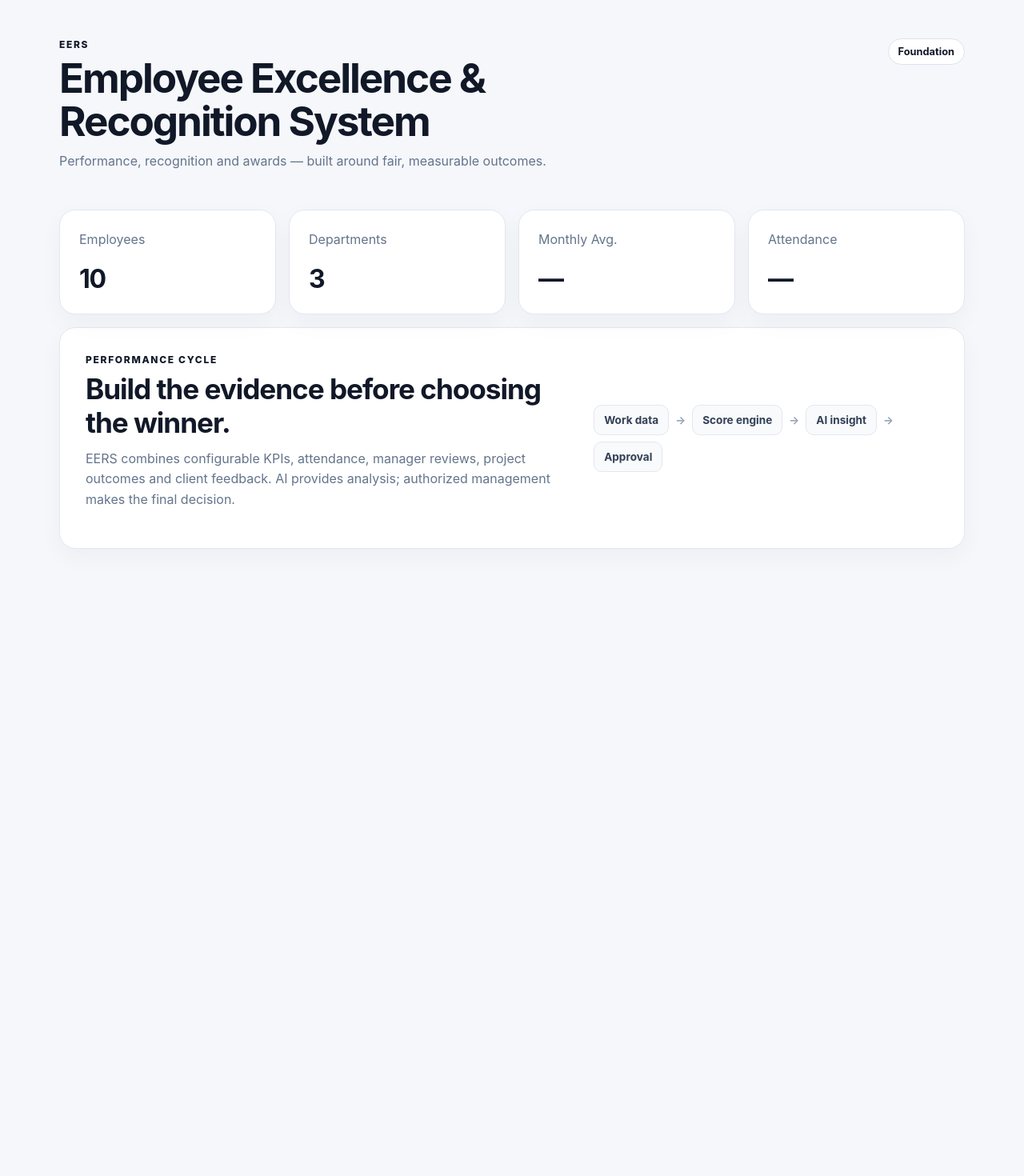
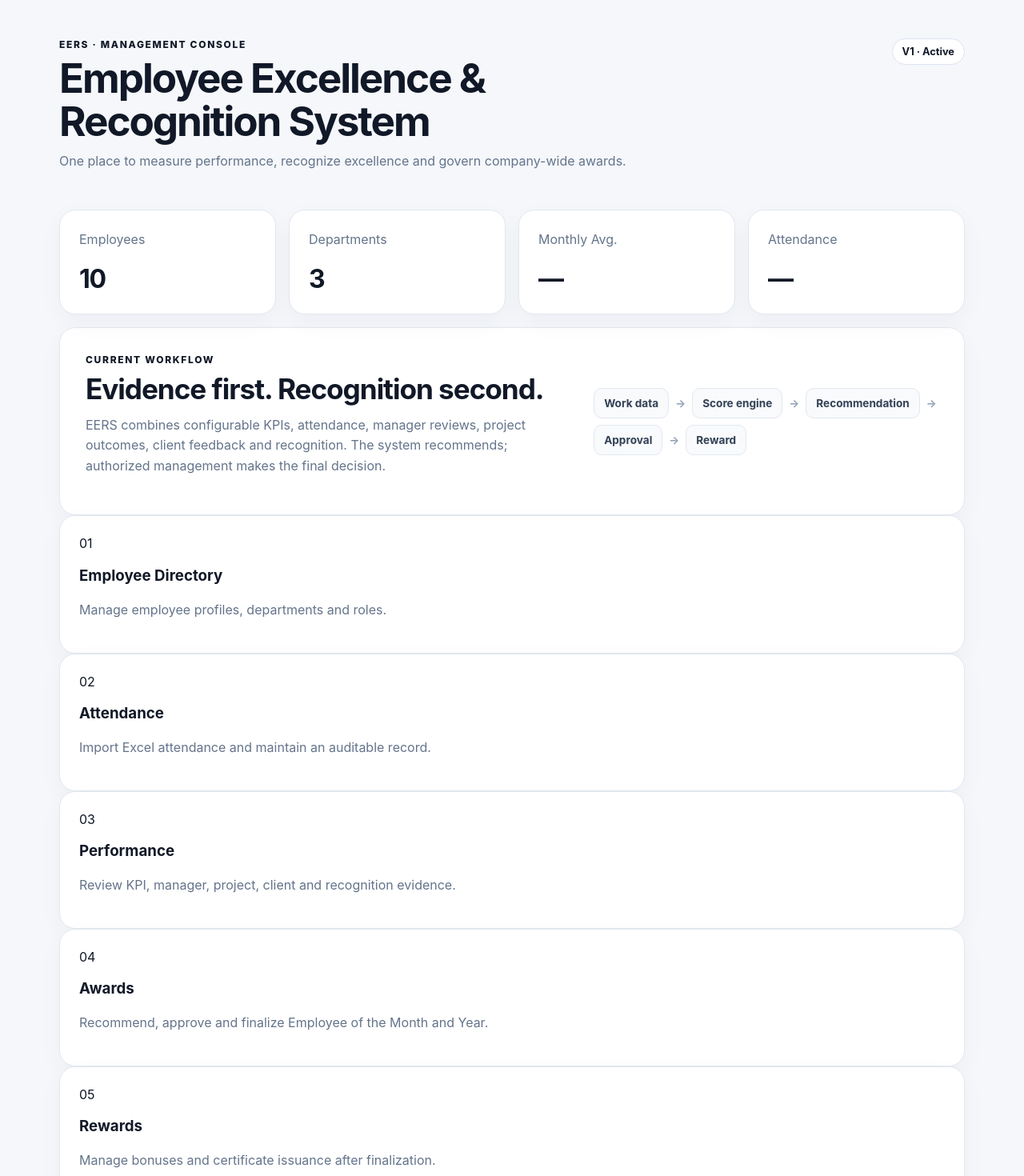
Before and after one commit to Pranjal1-1/EERS, a Next.js app in the folder apps/web/: page / in a window 1280 px wide. Shown: the top 1470 px of the page at 80% size. Before the commit the page ends 800 px from the top, so only its background shows below. Built offline with nearby package versions, Linux system fonts and the light colour scheme.

Commit message:
feat: expand management dashboard module overview

```diff
--- a/apps/web/src/app/page.tsx
+++ b/apps/web/src/app/page.tsx
@@ -5,16 +5,25 @@ const metrics = [
   ['Attendance', '—'],
 ];
 
+const modules = [
+  ['01', 'Employee Directory', 'Manage employee profiles, departments and roles.'],
+  ['02', 'Attendance', 'Import Excel attendance and maintain an auditable record.'],
+  ['03', 'Performance', 'Review KPI, manager, project, client and recognition evidence.'],
+  ['04', 'Awards', 'Recommend, approve and finalize Employee of the Month and Year.'],
+  ['05', 'Rewards', 'Manage bonuses and certificate issuance after finalization.'],
+  ['06', 'Audit', 'Keep a traceable history of important decisions and changes.'],
+];
+
 export default function Home() {
   return (
     <main className="shell">
       <header className="topbar">
         <div>
-          <p className="eyebrow">EERS</p>
+          <p className="eyebrow">EERS · MANAGEMENT CONSOLE</p>
           <h1>Employee Excellence & Recognition System</h1>
-          <p className="muted">Performance, recognition and awards — built around fair, measurable outcomes.</p>
+          <p className="muted">One place to measure performance, recognize excellence and govern company-wide awards.</p>
         </div>
-        <span className="status">Foundation</span>
+        <span className="status">V1 · Active</span>
       </header>
 
       <section className="grid">
@@ -28,13 +37,23 @@ export default function Home() {
 
       <section className="card hero">
         <div>
-          <p className="eyebrow">Performance cycle</p>
-          <h2>Build the evidence before choosing the winner.</h2>
-          <p className="muted">EERS combines configurable KPIs, attendance, manager reviews, project outcomes and client feedback. AI provides analysis; authorized management makes the final decision.</p>
+          <p className="eyebrow">Current workflow</p>
+          <h2>Evidence first. Recognition second.</h2>
+          <p className="muted">EERS combines configurable KPIs, attendance, manager reviews, project outcomes, client feedback and recognition. The system recommends; authorized management makes the final decision.</p>
         </div>
         <div className="flow">
-          <span>Work data</span><i>→</i><span>Score engine</span><i>→</i><span>AI insight</span><i>→</i><span>Approval</span>
+          <span>Work data</span><i>→</i><span>Score engine</span><i>→</i><span>Recommendation</span><i>→</i><span>Approval</span><i>→</i><span>Reward</span>
         </div>
+      </section>
+
+      <section className="module-grid">
+        {modules.map(([number, title, description]) => (
+          <article className="card module" key={number}>
+            <span className="module-number">{number}</span>
+            <h3>{title}</h3>
+            <p className="muted">{description}</p>
+          </article>
+        ))}
       </section>
     </main>
   );
```
